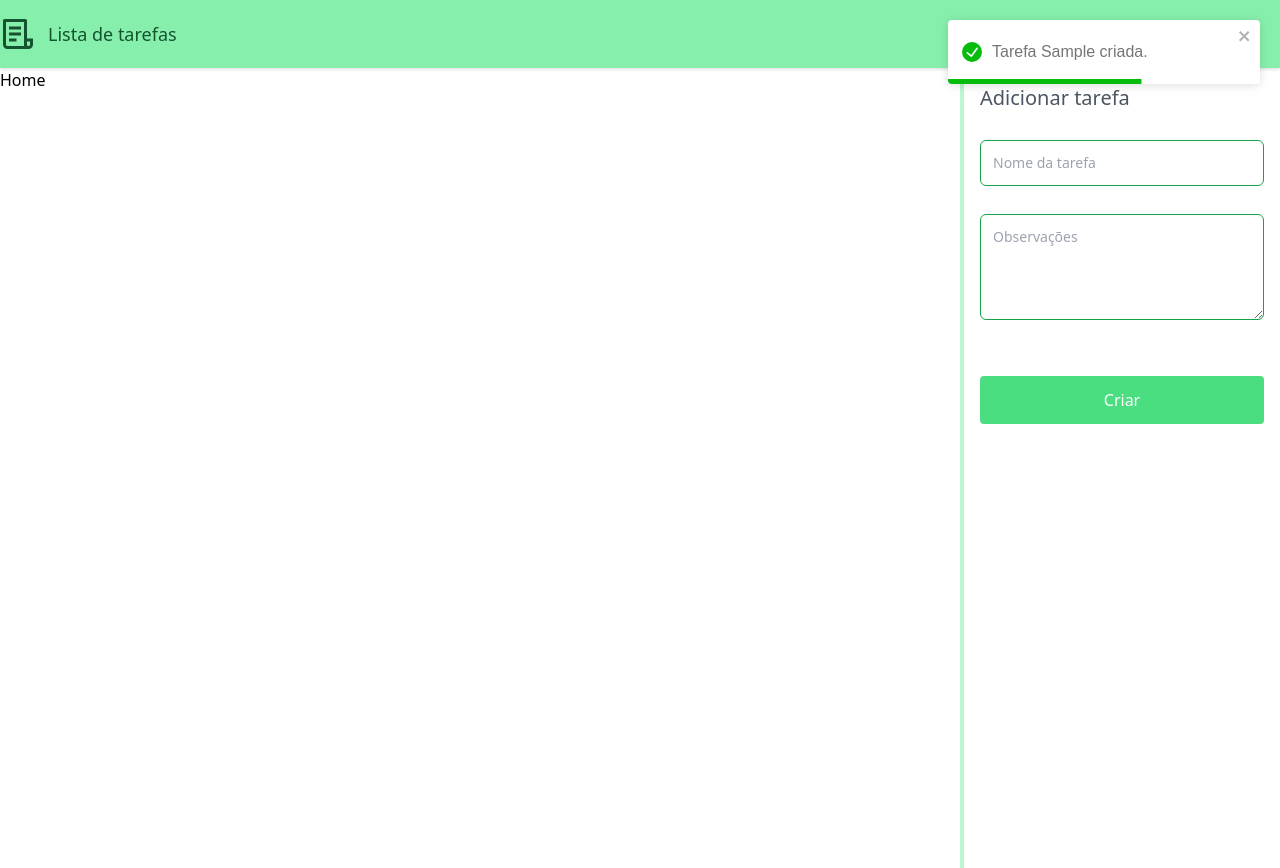
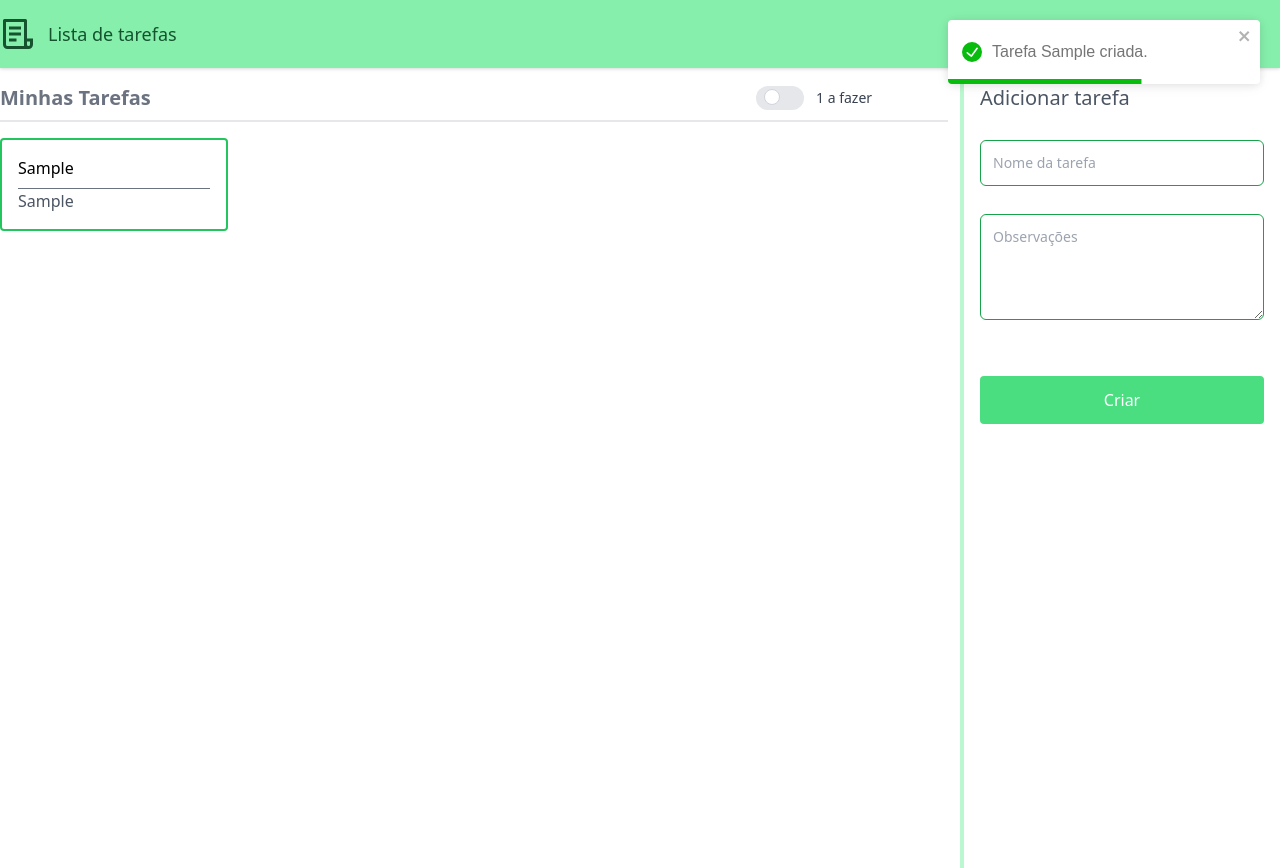
Before and after one commit to brunodassisf/todo-list, a React (Create React App) app: page / in a window 1280 px wide. Both pictures are taken after typing "Sample", "Sample" into the empty fields and a click on the button "Criar". Built offline with nearby package versions, Linux system fonts and the light colour scheme.

Commit message:
create provider for control task, component ListTasks

```diff
--- a/src/App.tsx
+++ b/src/App.tsx
@@ -1,12 +1,15 @@
 import React from "react";
 import Layout from "./common/components/Layout";
 import Home from "./pages/Home";
+import { TaskContextProvider } from "./util/Context/task";
 
 function App() {
   return (
-    <Layout>
-      <Home />
-    </Layout>
+    <TaskContextProvider>
+      <Layout>
+        <Home />
+      </Layout>
+    </TaskContextProvider>
   );
 }
 
--- a/src/module/AddTask/AddTask.tsx
+++ b/src/module/AddTask/AddTask.tsx
@@ -1,28 +1,22 @@
 import { FormikHelpers, useFormik } from "formik";
+import { useContext } from "react";
 import { toast } from "react-toastify";
 import Input from "../../common/components/Input";
 import Textarea from "../../common/components/Textarea";
+import { TaskContext } from "../../util/Context/task";
+import { Types } from "../../util/Context/task/reducerTask";
 import validationSchema from "./AddTask.validation";
 
 export default function AddTask() {
+  const { dispatch } = useContext(TaskContext);
+
   const initialValues = {
     name: "",
-    observations: "",
+    observation: "",
   };
 
   const onSubmit = (values: any, formikHelpers: FormikHelpers<any>) => {
-    const tasks = localStorage.getItem("tasks");
-
-    if (tasks) {
-      const items = JSON.parse(tasks);
-      items.push(values);
-      localStorage.setItem("tasks", JSON.stringify(items));
-    } else {
-      const arr = [];
-      arr.push(values);
-      localStorage.setItem("tasks", JSON.stringify(arr));
-    }
-
+    dispatch({ type: Types.Create, payload: values });
     formikHelpers.resetForm({ values: initialValues });
     toast.success(`Tarefa ${values.name} criada.`);
   };
@@ -51,15 +45,17 @@ export default function AddTask() {
         <Textarea
           rows={4}
           name="observation"
-          value={values.observations}
+          value={values.observation}
           onChange={handleChange}
           placeholder="Observações"
         />
 
         {touched ? (
           <ul className="list-disc ml-5">
-            {Object.values(errors).map((item) => (
-              <li className="text-red-600">{item}</li>
+            {Object.values(errors).map((item, index) => (
+              <li key={index} className="text-red-600">
+                {item}
+              </li>
             ))}
           </ul>
         ) : null}
--- /dev/null
+++ b/src/module/EmptyList/EmptyList.tsx
@@ -0,0 +1,12 @@
+import { BiTaskX } from "react-icons/bi";
+
+export default function EmptyList() {
+  return (
+    <div className="flex justify-center items-center h-full">
+      <div className="flex flex-col items-center text-gray-400">
+        <BiTaskX size={48} />
+        <h3 className="mt-2 font-medium">Você não possui tarefas</h3>
+      </div>
+    </div>
+  );
+}
--- /dev/null
+++ b/src/module/EmptyList/index.ts
@@ -0,0 +1,3 @@
+import EmptyList from "./EmptyList";
+
+export default EmptyList;
--- /dev/null
+++ b/src/module/ListToTasks/ListToTasks.tsx
@@ -0,0 +1,120 @@
+import { useContext, useEffect, useState } from "react";
+import { motion } from "framer-motion";
+import { FaCheck, FaTimes } from "react-icons/fa";
+
+import { TaskContext } from "../../util/Context/task";
+import EmptyList from "../EmptyList";
+
+import { Types } from "../../util/Context/task/reducerTask";
+import { ITask } from "../../util/Context/task/Task.interface";
+
+interface ITaskImplement extends ITask {
+  action?: boolean;
+}
+
+export default function ListToTasks() {
+  const { tasks, dispatch } = useContext(TaskContext);
+
+  const [list, setList] = useState<ITaskImplement[]>([]);
+  const [status, setStatus] = useState<boolean>(false);
+
+  const toogleStatus = () => setStatus(!status);
+
+  useEffect(() => {
+    setList(tasks);
+  }, [tasks]);
+
+  const actions = {
+    initial: { opacity: 0 },
+    visible: { opacity: 1, x: 0 },
+    hidden: { opacity: 0, x: -100 },
+  };
+
+  const handleAction = (position: number) => {
+    const newList = list.map((item, index) => {
+      if (index === position) {
+        const updatedItem = {
+          ...item,
+          action: !item.action,
+        };
+        return updatedItem;
+      } else {
+        return { ...item, action: false };
+      }
+    });
+    setList(newList);
+  };
+
+  const completeTask = (id: number) => {
+    dispatch({ type: Types.Complete, payload: { id } });
+  };
+
+  const countTasks = (st: boolean): number => {
+    return list.filter((item) => item.complete === st).length;
+  };
+
+  return (
+    <>
+      {list.length > 0 ? (
+        <div className="mr-3 mt-4">
+          <h3 className="text-xl text-gray-500 mb-4 pb-2 font-semibold border-b-2 flex justify-between">
+            Minhas Tarefas
+            <label className="relative inline-flex items-center mr-5 cursor-pointer">
+              <input
+                type="checkbox"
+                value=""
+                className="sr-only peer"
+                checked={status}
+              />
+              <div
+                className="w-12 h-6 bg-gray-200 rounded-full peer dark:bg-gray-400  peer-checked:after:translate-x-full peer-checked:after:border-white after:content-[''] after:absolute after:top-[5px] after:left-[8px] after:bg-white after:border-gray-300 after:border after:rounded-full after:h-4 after:w-4 after:transition-all  peer-checked:bg-green-600"
+                onClick={toogleStatus}
+              ></div>
+              <span className="ml-3 w-28 text-sm font-medium text-gray-700">
+                {status
+                  ? `${countTasks(true)} Completadas`
+                  : `${countTasks(false)} a fazer`}
+              </span>
+            </label>
+          </h3>
+          <ul className="grid grid-cols-4 gap-3">
+            {list
+              .filter((item) => item.complete === status)
+              .map((item, index) => (
+                <li
+                  key={`${item.name}${index}`}
+                  className="relative w-full rounded border-green-500 border-2 p-4 mb-5 cursor-pointer"
+                  onClick={() => handleAction(index)}
+                >
+                  <div className="font-medium mb-2">{item.name}</div>
+                  {item.observation ? (
+                    <div className="border-t border-gray-500 text-start text-gray-600 text-base">
+                      {item.observation}
+                    </div>
+                  ) : null}
+                  <motion.div
+                    variants={actions}
+                    initial="initial"
+                    animate={item.action ? "visible" : undefined}
+                    className="absolute w-full -bottom-7 left-0 z-10 flex px-2"
+                  >
+                    <div
+                      className="w-1/2 h-full bg-green-700/70 flex justify-center items-center rounded-l-md"
+                      onClick={() => completeTask(item.id)}
+                    >
+                      <FaCheck size={22} className="text-white" />
+                    </div>
+                    <div className="w-1/2 h-full bg-red-700/70 flex justify-center items-center rounded-r-md">
+                      <FaTimes size={22} className="text-white" />
+                    </div>
+                  </motion.div>
+                </li>
+              ))}
+          </ul>
+        </div>
+      ) : (
+        <EmptyList />
+      )}
+    </>
+  );
+}
--- /dev/null
+++ b/src/module/ListToTasks/index.ts
@@ -0,0 +1,3 @@
+import ListToTasks from "./ListToTasks";
+
+export default ListToTasks;
--- a/src/pages/Home/Home.tsx
+++ b/src/pages/Home/Home.tsx
@@ -1,10 +1,13 @@
 import AddTask from "../../module/AddTask";
+import ListToTasks from "../../module/ListToTasks";
 
 export default function Home() {
   return (
     <div className="container mx-auto h-full">
-      <div className="grid grid-cols-4 divide-x-4 divide-green-200  h-full">
-        <div className="col-span-3">Home</div>
+      <div className="grid grid-cols-4 divide-x-4 divide-green-200 h-full">
+        <div className="col-span-3">
+          <ListToTasks />
+        </div>
         <AddTask />
       </div>
     </div>
--- /dev/null
+++ b/src/util/Context/task/index.tsx
@@ -0,0 +1,38 @@
+import React, { createContext, useReducer, Dispatch, useEffect } from "react";
+import { TaskAction, taskReducer } from "./reducerTask";
+import { ITask } from "./Task.interface";
+
+type TContextTask = {
+  children: React.ReactNode;
+};
+
+const getTasks = (): ITask[] => {
+  const item = localStorage.getItem("MY_TASK");
+  if (item) {
+    const tasks = JSON.parse(item);
+    return tasks;
+  }
+  return [];
+};
+
+export const TaskContext = createContext<{
+  tasks: ITask[];
+  dispatch: Dispatch<TaskAction>;
+}>({
+  tasks: getTasks(),
+  dispatch: () => null,
+});
+
+export const TaskContextProvider = ({ children }: TContextTask) => {
+  const [tasks, dispatch] = useReducer(taskReducer, getTasks());
+
+  useEffect(() => {
+    localStorage.setItem("MY_TASK", JSON.stringify(tasks));
+  }, [tasks]);
+
+  return (
+    <TaskContext.Provider value={{ tasks, dispatch }}>
+      {children}
+    </TaskContext.Provider>
+  );
+};
--- /dev/null
+++ b/src/util/Context/task/reducerTask.ts
@@ -0,0 +1,48 @@
+import { ITask } from "./Task.interface";
+
+type ActionMap<M extends { [index: string]: any }> = {
+  [Key in keyof M]: M[Key] extends undefined
+    ? {
+        type: Key;
+      }
+    : {
+        type: Key;
+        payload: M[Key];
+      };
+};
+
+export enum Types {
+  Create = "CREATE_TASK",
+  Complete = "COMPLETE_TASK",
+}
+
+type TaskPayload = {
+  [Types.Create]: {
+    name: string;
+    observation: string;
+  };
+  [Types.Complete]: {
+    id: number;
+  };
+};
+
+export type TaskAction = ActionMap<TaskPayload>[keyof ActionMap<TaskPayload>];
+
+export const taskReducer = (state: ITask[], action: TaskAction): ITask[] => {
+  switch (action.type) {
+    case Types.Create:
+      const count = state.length + 1;
+      return [...state, { id: count, complete: false, ...action.payload }];
+    case Types.Complete:
+      const findAndUpdateTask = state.map((item) => {
+        if (item.id === action.payload.id) {
+          return { ...item, complete: true };
+        }
+        return { ...item };
+      });
+
+      return findAndUpdateTask;
+    default:
+      return state;
+  }
+};
```
Also changed, not shown: src/util/Context/task/Task.interface.ts (added, +11 -0 lines).
